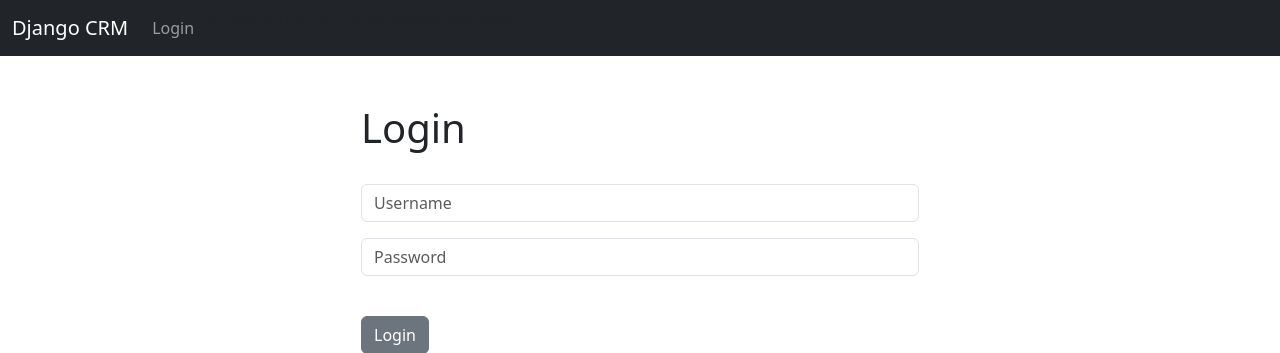
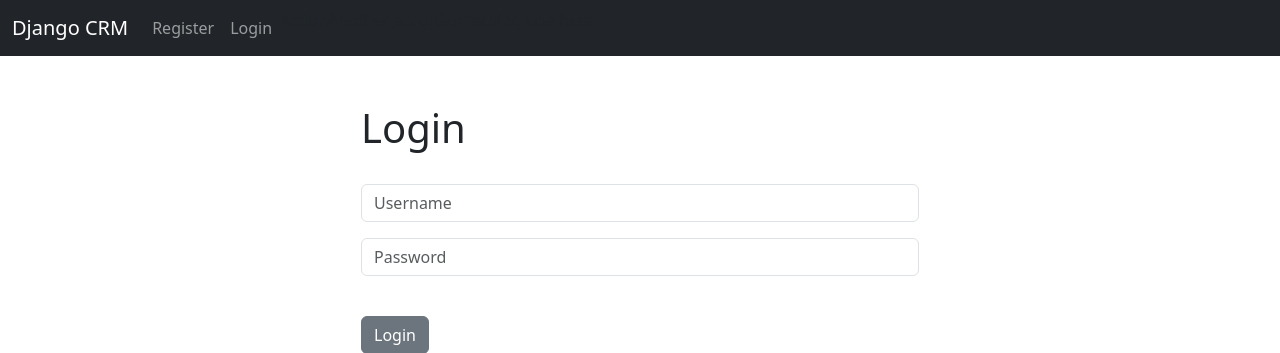
Before and after one commit to seanarch/django-crm, a Django app: page / in a window 1280 px wide. Shown: the top 353 px of the page. Run offline with Django 4.2, Linux system fonts and the light colour scheme.

Commit message:
register page and on navi bar

```diff
--- a/djangocrm/website/templates/navbar.html
+++ b/djangocrm/website/templates/navbar.html
@@ -22,6 +22,9 @@
           <a class="nav-link" href="{% url 'logout' %}">Logout</a>
         </li>
         {% else %}
+        <li class="nav-item">
+          <a class="nav-link" href="{% url 'register' %}">Register</a>
+        </li>
         <li class="nav-item">
           <a class="nav-link" href="{% url 'home' %}">Login</a>
         </li>
--- /dev/null
+++ b/djangocrm/website/templates/register.html
@@ -0,0 +1,5 @@
+{% extends 'base.html' %} {% block content %}
+
+<h1>Register</h1>
+
+{% endblock %}
--- a/djangocrm/website/urls.py
+++ b/djangocrm/website/urls.py
@@ -5,5 +5,6 @@ urlpatterns = [
     path('', views.home, name='home'),
     # path('login/', views.login_user, name='login'),
     path('logout/', views.logout_user, name='logout'),
+    path('register/', views.register_user, name='register'),
 
 ]
--- a/djangocrm/website/views.py
+++ b/djangocrm/website/views.py
@@ -27,3 +27,6 @@ def logout_user(request):
     logout(request)
     messages.success(request, "You have been loged out ...")
     return redirect('home')
+
+def register_user(request):
+    return render(request, 'register.html', {})
```
